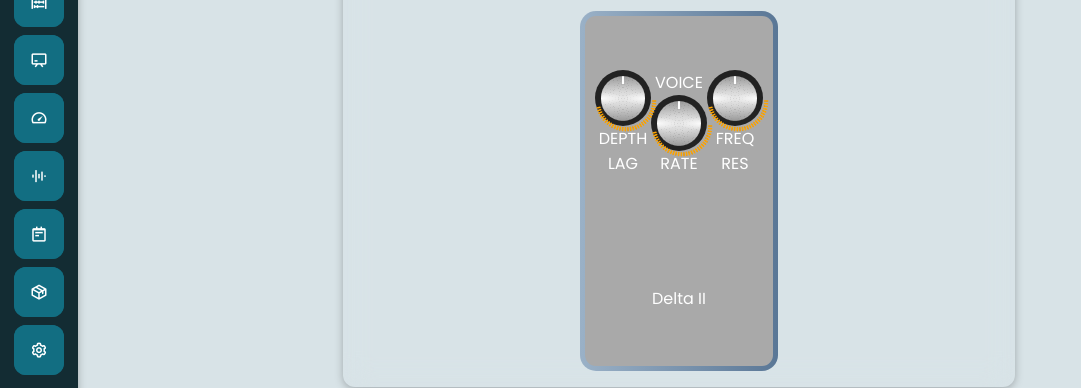
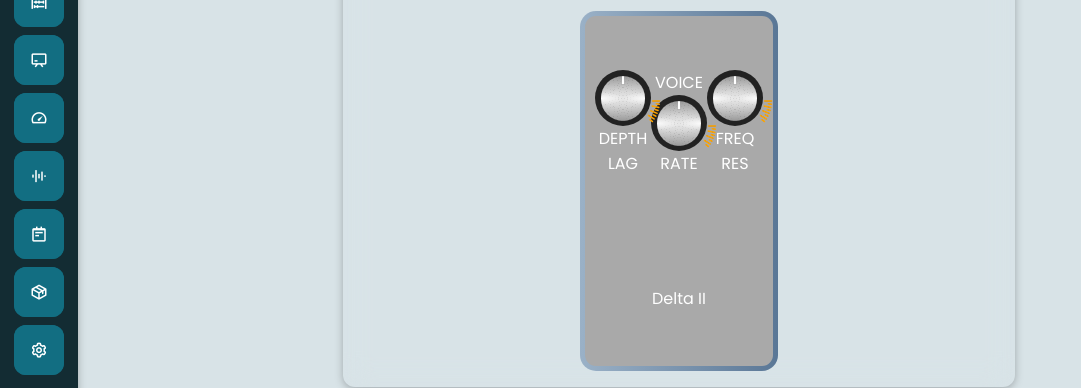
Before and after one commit to goldovsky/the-black-book, a Vue app: page /signalchainsketches in a window 1280 px wide. Shown: the part 167-555 px from the top of the page, without its empty margins (0-1081 px from the left). Built offline with nearby package versions, Linux system fonts and the light colour scheme.

Commit message:
component(base-knob) - I know how it works now

```diff
--- a/src/components/ui/BaseKnob.vue
+++ b/src/components/ui/BaseKnob.vue
@@ -19,21 +19,22 @@
         style="stroke: orange; stroke-width: 3; stroke-linejoin: bevel"
       >
         <!-- <g id="e"> -->
-          <g id="d">
-            <g id="c">
-              <g id="b">
-                <g id="f">
-                  <path id="a" d="M70.5-.502h9V.503h-9z" />
-                  <use xlink:href="#a" transform="rotate(5.37)" />
-                  <use xlink:href="#a" transform="rotate(10.75)" />
+          <!-- <g id="d"> -->
+            <g id="e">
+              <g id="d">
+                <g id="c">
+                    <!-- LONG DASH -->
+                  <path id="a" d="M70.5-.502h19V.503h-19z"/>
+                  <!-- SHORT DASH -->
+                  <path id="b" d="M70.5-.502h9V.503h-9z" class="pathb"/>
                 </g>
-                <use xlink:href="#a" transform="rotate(16.12)" />
+                <use xlink:href="#c" transform="rotate(11)" />
               </g>
-              <use xlink:href="#b" transform="rotate(21.49)" />
+              <use xlink:href="#d" transform="rotate(21.49)" />
             </g>
-            <use xlink:href="#c" transform="rotate(42.99)" />
-          </g>
-          <use xlink:href="#d" transform="rotate(85.97)" />
+            <!-- <use xlink:href="#c" transform="rotate(42.99)" /> -->
+          <!-- </g> -->
+          <!-- <use xlink:href="#d" transform="rotate(85.97)" /> -->
         <!-- </g> -->
         <!-- <use xlink:href="#e" transform="rotate(171.94)" /> -->
         <!-- <use xlink:href="#f" transform="rotate(343.88)" /> -->
@@ -126,4 +127,8 @@ svg {
   width: 100%;
   /* transform: rotate(25deg); control the rotation here */
 }
+
+.pathb {
+    transform: translateX(10px) rotate(6deg);
+}
 </style>
```
